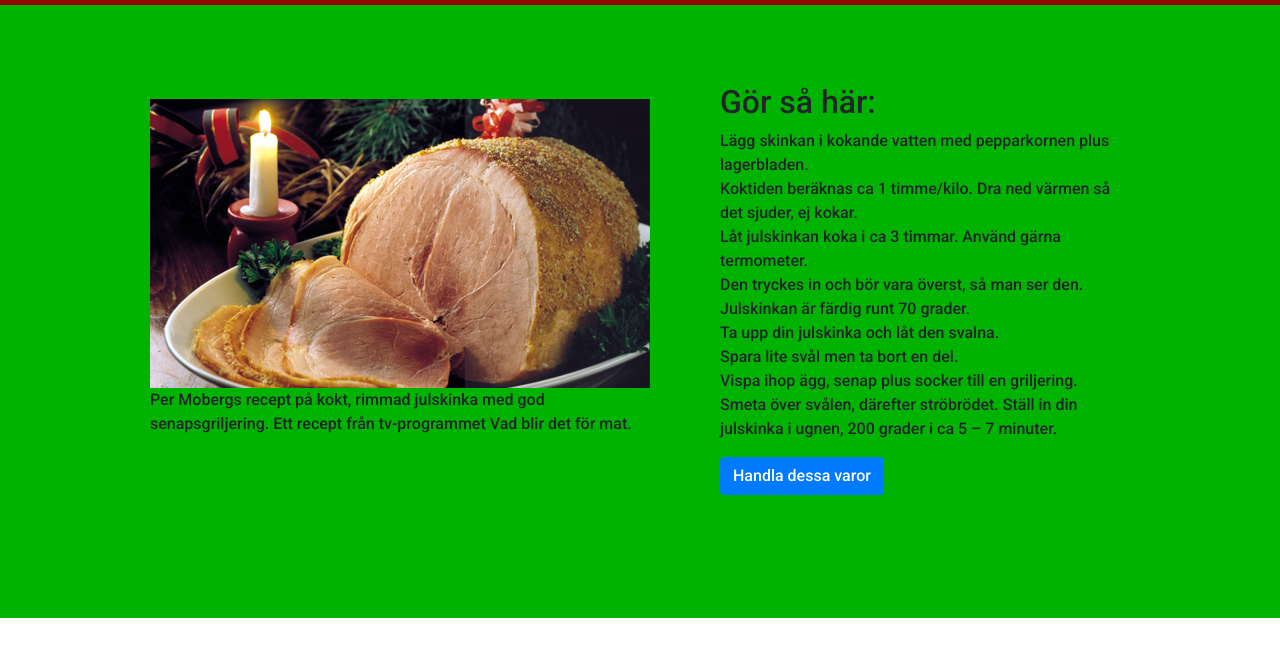
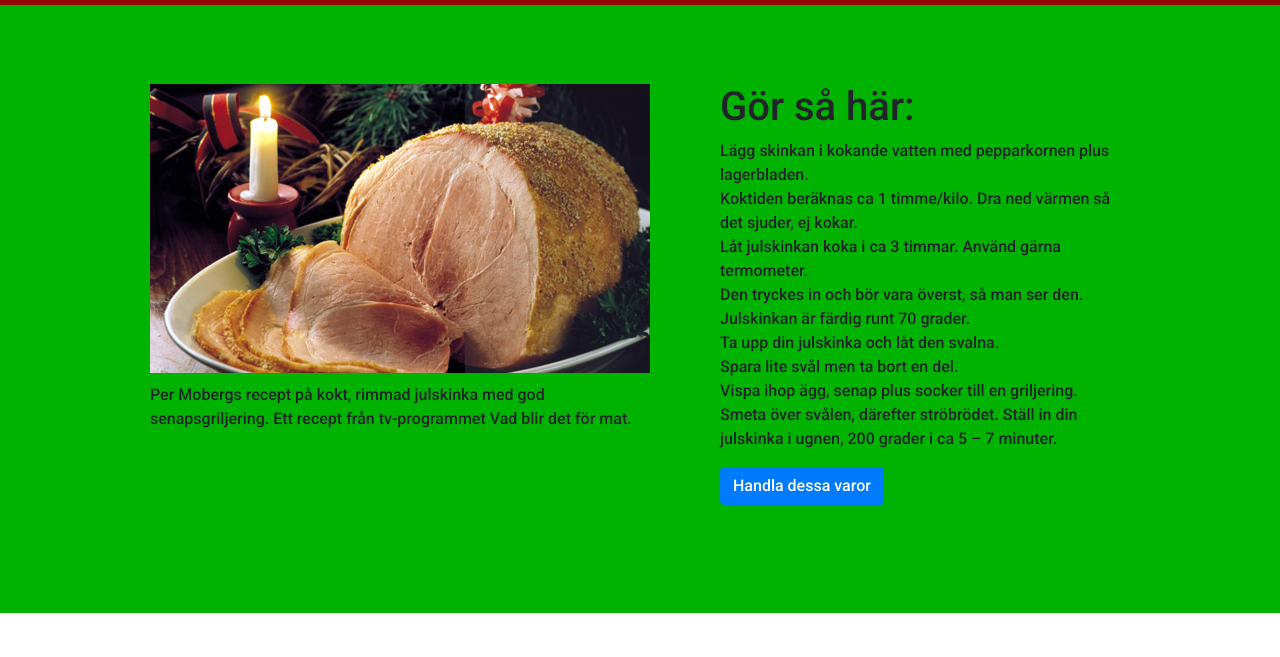
Before and after one commit to MartinMyr/recipe, a plain HTML site: page julskinka.html in a window 1280 px wide. Shown: the part 67-724 px from the top of the page. Drawn offline with nearby package versions, Linux system fonts and the light colour scheme; a script that the page names is missing.

Commit message:
Fixed style in ingredients

```diff
--- a/julskinka.html
+++ b/julskinka.html
@@ -61,7 +61,7 @@
 
             <div id="ingredientlist">
 
-                <h2>Gör så här:</h2>
+                <h1>Gör så här:</h1>
                 <ul>
                     <li>Lägg skinkan i kokande vatten med pepparkornen plus lagerbladen. </li>
                     <li>Koktiden beräknas ca 1 timme/kilo. Dra ned värmen så det sjuder, ej kokar.</li>
--- a/style.css
+++ b/style.css
@@ -384,7 +384,12 @@ body {
 }
 
 #recipemain p {
+    margin-top: 10px;
 
+}
+
+#recipemain img{
+    margin-top: -15px;
 }
 
 #ingredientlist {
```
